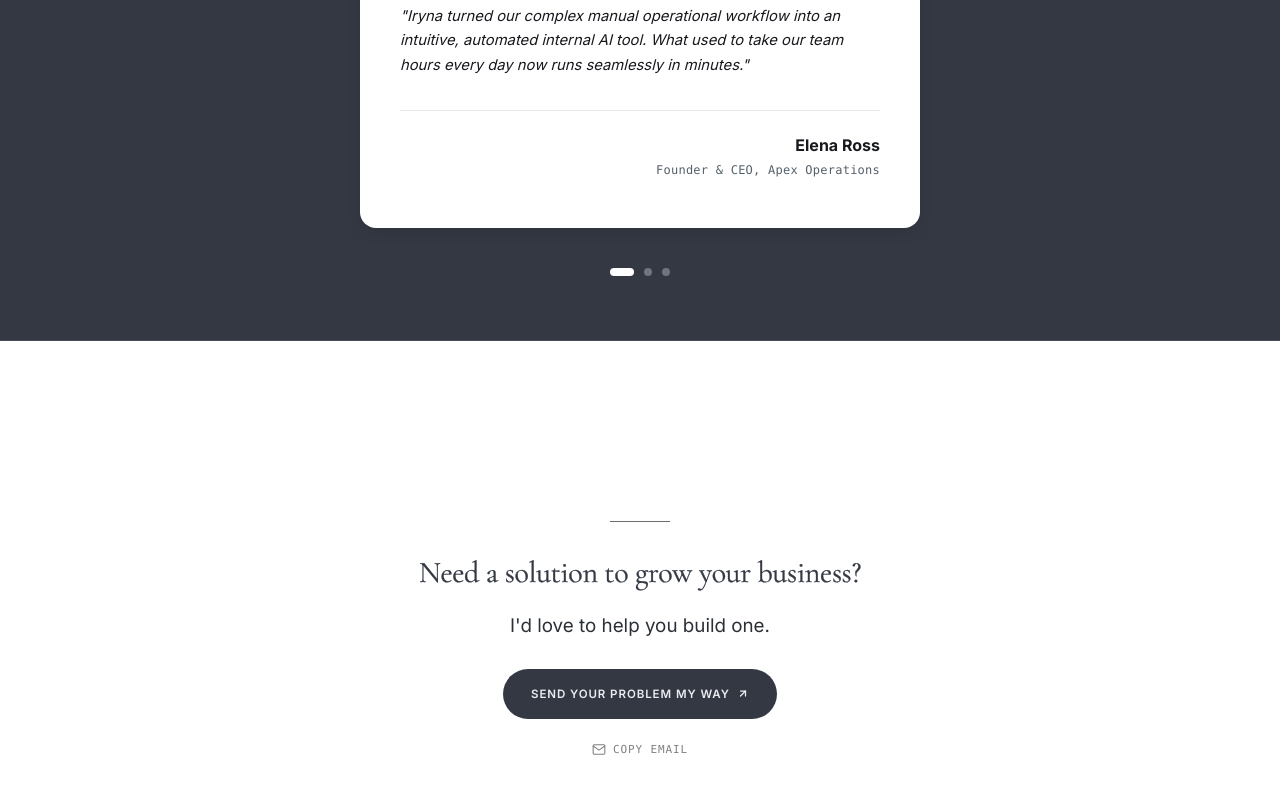
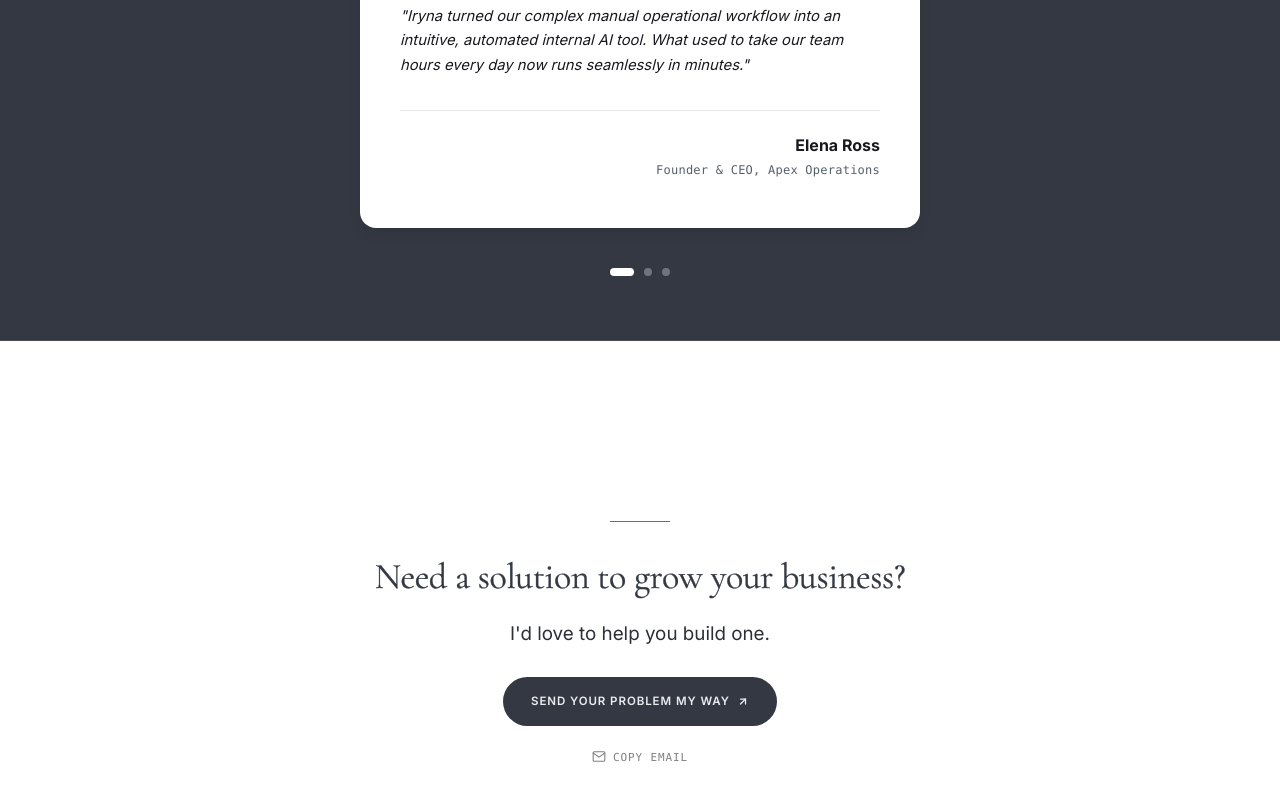
Before and after one commit to Irene2828/porfoliojuly, a Next.js app: page / in a window 1280 px wide. Shown: the part 4514-5314 px from the top of the page. Built offline with nearby package versions, Linux system fonts and the light colour scheme; no server answers; the database is empty; a web font is replaced by a local one.

Commit message:
Increase Need a solution to grow your business heading font size by 20%

```diff
--- a/src/app/v2/components/EditorialStatement.tsx
+++ b/src/app/v2/components/EditorialStatement.tsx
@@ -83,7 +83,7 @@ export default function EditorialStatement() {
           className="editorial-blue-heading"
           style={{
             fontFamily: "var(--font-serif)",
-            fontSize: 'clamp(23px, 4vw, 30px)',
+            fontSize: 'clamp(28px, 4.8vw, 36px)',
             color: '#333842',
             fontWeight: 400,
             fontStyle: 'normal',
```
